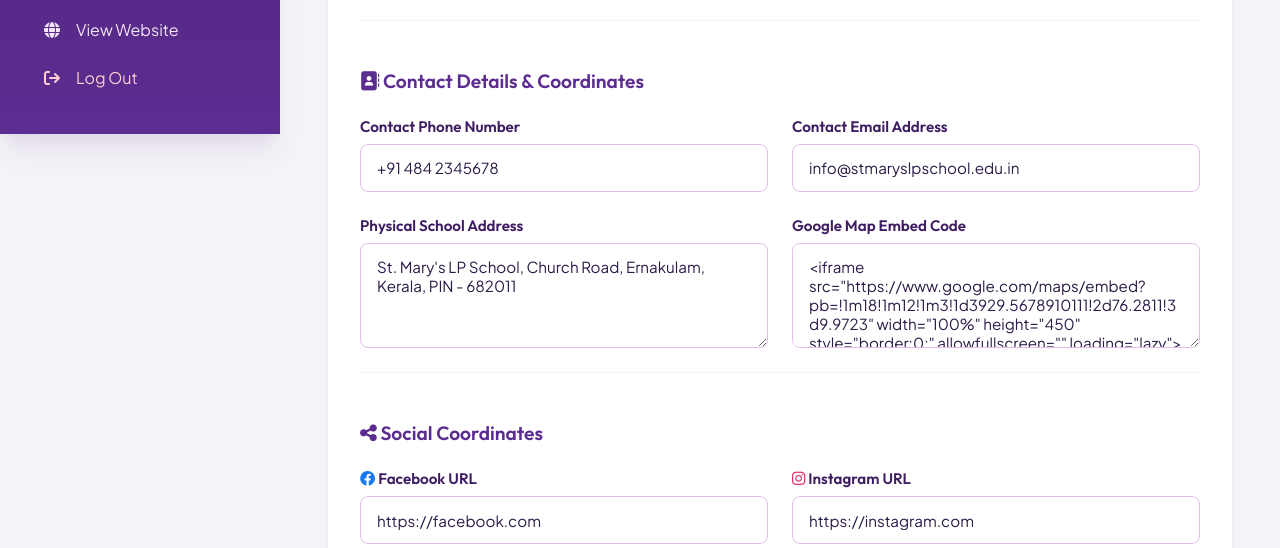
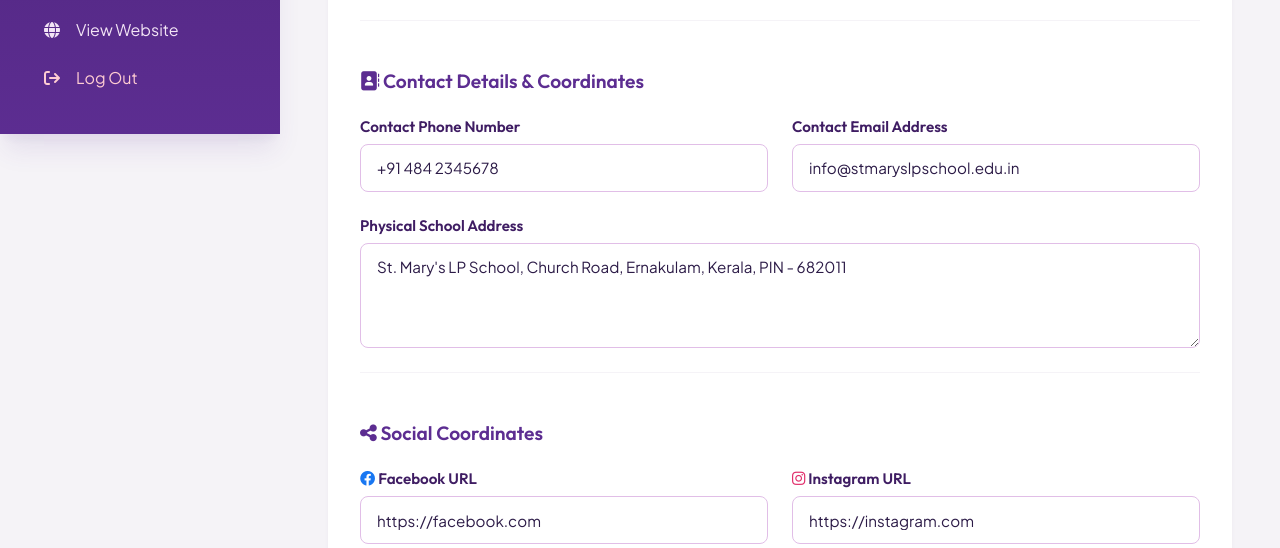
Before and after one commit to AscentPlus/stmarys-website, a Django app: page /cms/settings/ in a window 1280 px wide. Shown: the part 666-1214 px from the top of the page. Run offline with Django 5.2, Linux system fonts and the light colour scheme; the visitor is signed in with stand-in values (Sample User, id 1); data comes from the database, SQL or seed files in the repository; some libraries are stand-ins or nearby versions.

Commit message:
Fixed error related to map

```diff
--- a/requirements.txt
+++ b/requirements.txt
@@ -4,3 +4,4 @@ psycopg>=3.1.0,<4.0.0
 psycopg-binary>=3.1.0,<4.0.0
 django-environ>=0.11.0,<1.0.0
 whitenoise>=6.5.0,<7.0.0
+redis>=8.0.0,<9.0.0
--- a/school/forms.py
+++ b/school/forms.py
@@ -55,60 +55,10 @@ class WebsiteSettingForm(StyledModelForm):
         model = WebsiteSetting
         exclude = ['social_twitter']
         widgets = {
-            'map_iframe': forms.Textarea(attrs={'rows': 3, 'placeholder': 'Paste Google Map embed iframe HTML code'}),
             'address': forms.Textarea(attrs={'rows': 3}),
             'logo': forms.FileInput(),
             'hero_bg': forms.FileInput(),
         }
-
-    def clean_map_iframe(self):
-        data = self.cleaned_data.get('map_iframe', '').strip()
-        if not data:
-            return data
-
-        import re
-        import html
-        from urllib.parse import urlparse
-
-        # If it looks like an iframe tag, extract the src URL
-        if '<iframe' in data:
-            match = re.search(r'src="([^"]+)"', data)
-            if match:
-                url = match.group(1)
-            else:
-                raise forms.ValidationError("Invalid iframe code: Could not find the source URL.")
-        else:
-            url = data
-
-        # Clean the URL (strip quotes and unescape HTML entities)
-        url = url.strip('"\'').strip()
-        url = html.unescape(url)
-
-        # Strengthen validation: reject any invalid characters or whitespace
-        invalid_chars = ['"', "'", '<', '>']
-        if any(char in url for char in invalid_chars) or any(char.isspace() for char in url):
-            raise forms.ValidationError("URL contains invalid characters or whitespace.")
-
-        # Validate the URL
-        parsed_url = urlparse(url)
-        if parsed_url.scheme != 'https':
-            raise forms.ValidationError("URL must use HTTPS.")
-
-        # Must be google maps domain
-        domain = parsed_url.netloc.lower()
-        allowed_domains = [
-            'www.google.com', 'google.com',
-            'www.google.co.in', 'google.co.in',
-            'maps.google.com', 'maps.google.co.in'
-        ]
-        if domain not in allowed_domains:
-            raise forms.ValidationError("Only Google Maps URLs are allowed.")
-
-        # Must start with embed path
-        if not (parsed_url.path.startswith('/maps/embed') or parsed_url.path.startswith('/maps/d/embed')):
-            raise forms.ValidationError("Must be a Google Maps Embed URL (must start with /maps/embed or /maps/d/embed).")
-
-        return url
 
 
 class AboutSectionForm(StyledModelForm):
--- a/school/models.py
+++ b/school/models.py
@@ -29,11 +29,6 @@ class WebsiteSetting(SingletonModel):
     phone = models.CharField(max_length=100, default="+91 484 2345678")
     email = models.EmailField(default="info@stmaryslpschool.edu.in")
     address = models.TextField(default="St. Mary's LP School, Church Road, Ernakulam, Kerala, PIN - 682011")
-    map_iframe = models.TextField(
-        blank=True,
-        null=True,
-        default='<iframe src="https://www.google.com/maps/embed?pb=!1m18!1m12!1m3!1d3929.5678910111!2d76.2811!3d9.9723" width="100%" height="450" style="border:0;" allowfullscreen="" loading="lazy"></iframe>'
-    )
 
     # Social Links
     social_facebook = models.URLField(blank=True, null=True, default="https://facebook.com")
--- a/school/templates/school/cms/edit_settings.html
+++ b/school/templates/school/cms/edit_settings.html
@@ -102,10 +102,6 @@
                     <label for="{{ form.address.id_for_label }}">Physical School Address</label>
                     {{ form.address }}
                 </div>
-                <div class="form-group">
-                    <label for="{{ form.map_iframe.id_for_label }}">Google Map Embed Code</label>
-                    {{ form.map_iframe }}
-                </div>
             </div>
         </div>
 
--- a/school/views.py
+++ b/school/views.py
@@ -34,19 +34,6 @@ def staff_required(view_func):
 
 def home_view(request):
     settings = WebsiteSetting.load()
-
-    # Self-healing: Migrates legacy iframe HTML to sanitized URL in the database
-    if settings.map_iframe and '<iframe' in settings.map_iframe:
-        import re
-        import html
-        match = re.search(r'src="([^"]+)"', settings.map_iframe)
-        if match:
-            cleaned_url = html.unescape(match.group(1).strip('"\'').strip())
-            # Double check it is a google maps URL before saving
-            if 'google.' in cleaned_url and '/maps/' in cleaned_url:
-                settings.map_iframe = cleaned_url
-                settings.save()
-
     about = AboutSection.load()
     highlights = AcademicHighlight.objects.all()
     achievements = Achievement.objects.all()
```
Also changed, not shown: school/templates/school/home.html (+1 -7 lines), school/tests.py (+0 -19 lines), school_website/settings.py (+31 -6 lines), school/migrations/0003_remove_websitesetting_map_iframe.py (added).
